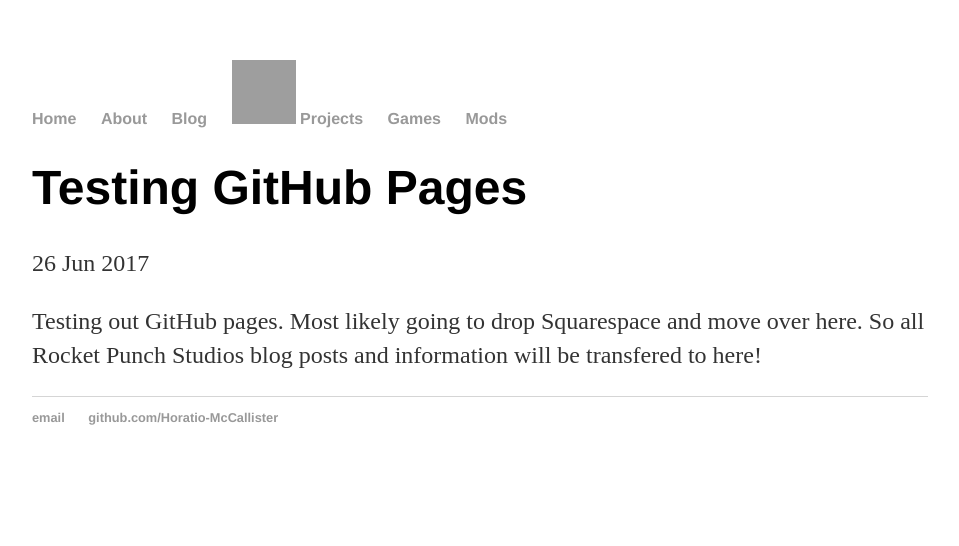
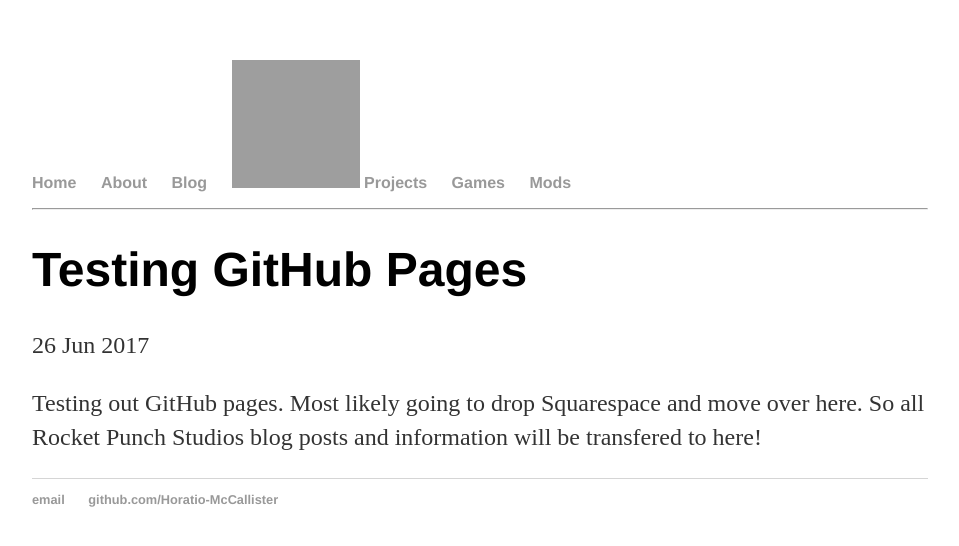
Before and after one commit to Horatio-McCallister/Horatio-McCallister.github.io, a Jekyll site: the page built from _posts/2017-06-23-Testing-GitHub-Pages.md, in a window 1280 px wide. Shown: the top 546 px of the page, without its empty margins (160-1119 px from the left). Built offline with Jekyll 4.4.1, drawn with Linux system fonts in a browser that asks for light colours; grey boxes are pictures that could not be loaded.

Commit message:
Update default.html

```diff
--- a/_layouts/default.html
+++ b/_layouts/default.html
@@ -11,12 +11,13 @@
 	        		<li><a href="/">Home</a></li>
 		        	<li><a href="/about">About</a></li>
 	        		<li><a href="/blog">Blog</a></li>
-				<img src="http://i.imgur.com/XqPoDuK.png" alt="Rocket Punch Studios" style="width:64px;height:64px;">
+				<img src="http://i.imgur.com/XqPoDuK.png" alt="Rocket Punch Studios" style="width:128px;height:128px;">
 	        		<li><a href="/projects">Projects</a></li>
 				<li><a href="/games">Games</a></li>
 				<li><a href="/mods">Mods</a></li>
 	    		</ul>
 			</nav>
+			<hr>
 			<div class="container">
 
 			{{ content }}
```
